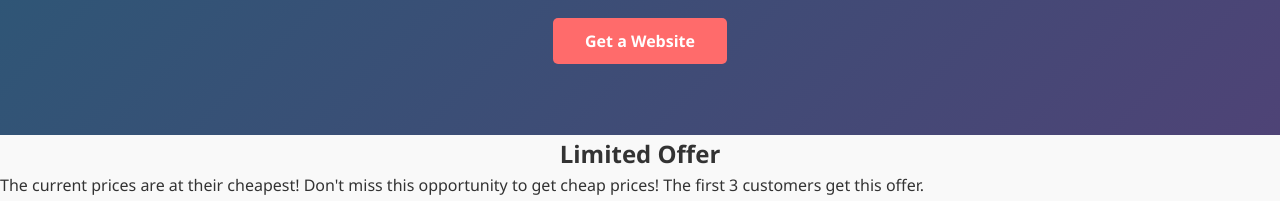
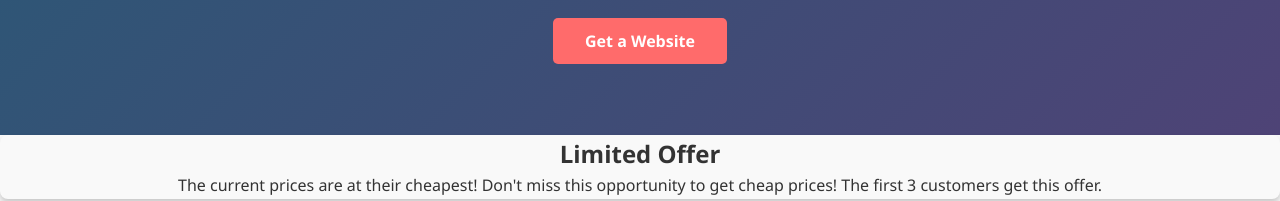
Before and after one commit to WebDesignerCameron/WebDesignerCameronSites, a plain HTML site: page index.html in a window 1280 px wide. Shown: the part 751-952 px from the top of the page. Drawn offline with nearby package versions, Linux system fonts and the light colour scheme.

Commit message:
Update style.css

```diff
--- a/style.css
+++ b/style.css
@@ -111,7 +111,7 @@
     padding: 2rem 1rem;
     margin-top: 4rem;
 }
-.port-div, .price-div, .contact-div {
+.port-div, .price-div, .contact-div, .offer{
     align-items: center;
     justify-content: center;
     text-align: center;
```
